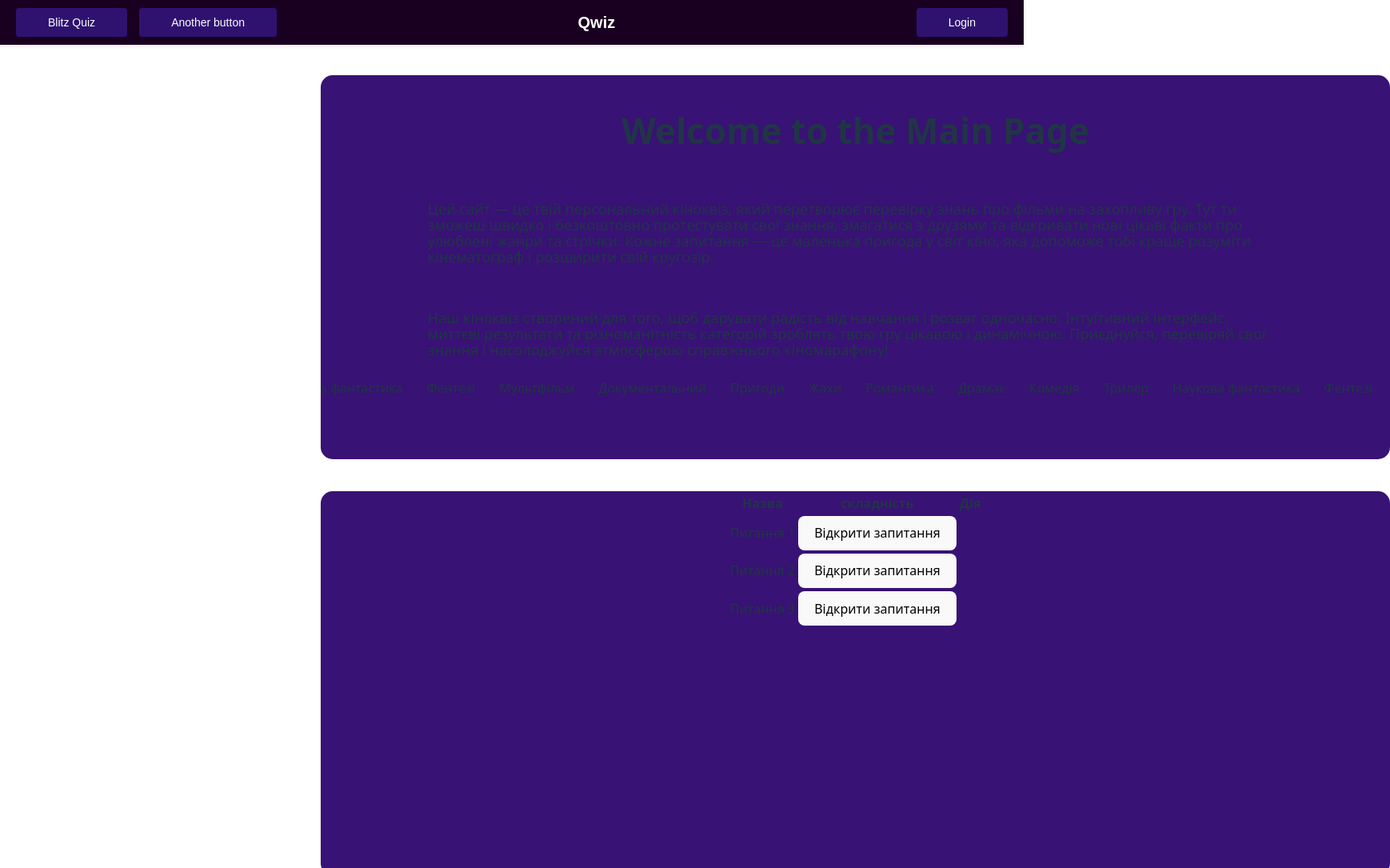
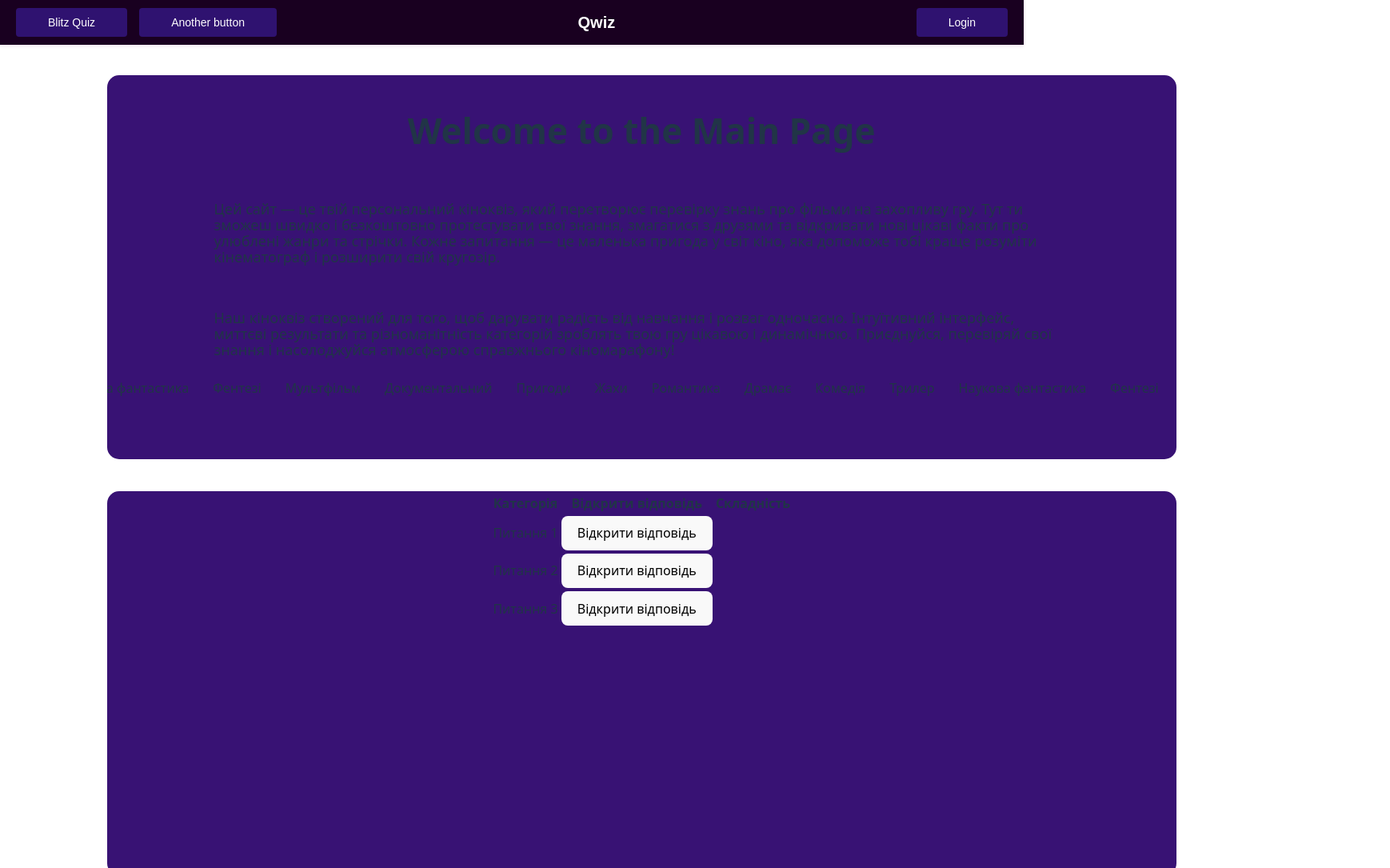
Before and after one commit to Vaddex/react-qwiz, a React (Vite) app: page / in a window 1280 px wide. Shown: the top 1085 px of the page at 80% size, 1738 px wide, since content can reach past the window. Built offline with nearby package versions, Linux system fonts and the light colour scheme.

Commit message:
edited text in  CardsField

```diff
--- a/src/components/CardsField/CardsField.jsx
+++ b/src/components/CardsField/CardsField.jsx
@@ -47,9 +47,9 @@ function CardsField() {
             <table>
                 <thead>
                     <tr>
-                        <th>Назва</th>
-                        <th>складність</th>
-                        <th>Дія</th>
+                        <th>Категорія</th>
+                        <th>Відкрити відповідь</th>
+                        <th>Складність</th>
                     </tr>
                 </thead>
                 <tbody>
@@ -58,7 +58,7 @@ function CardsField() {
                             <td>{q.title}</td>
                             <td>
                                 <button onClick={() => openPopup(q)}>
-                                    Відкрити запитання
+                                    Відкрити відповідь
                                 </button>
                             </td>
                         </tr>
--- a/src/components/CardsField/CardsField.module.css
+++ b/src/components/CardsField/CardsField.module.css
@@ -3,12 +3,11 @@
     flex-direction: column;
     align-items: center;
     height: 60vh;
-    width: 1337px;
     border-radius: 15px;
     position: relative;
     top: 10%;
     bottom: 10%;
-    left: 30%;
+    left: 10%;
     background-color: #381274;
     margin-top: 3%;
 }
--- a/src/components/MainPage/MainPage.module.css
+++ b/src/components/MainPage/MainPage.module.css
@@ -8,7 +8,7 @@
     position: relative;
     top: 10%;
     bottom: 10%;
-    left: 30%;
+    left: 10%;
     margin-top: 7%;
     background-color: #381274;
 }
```
